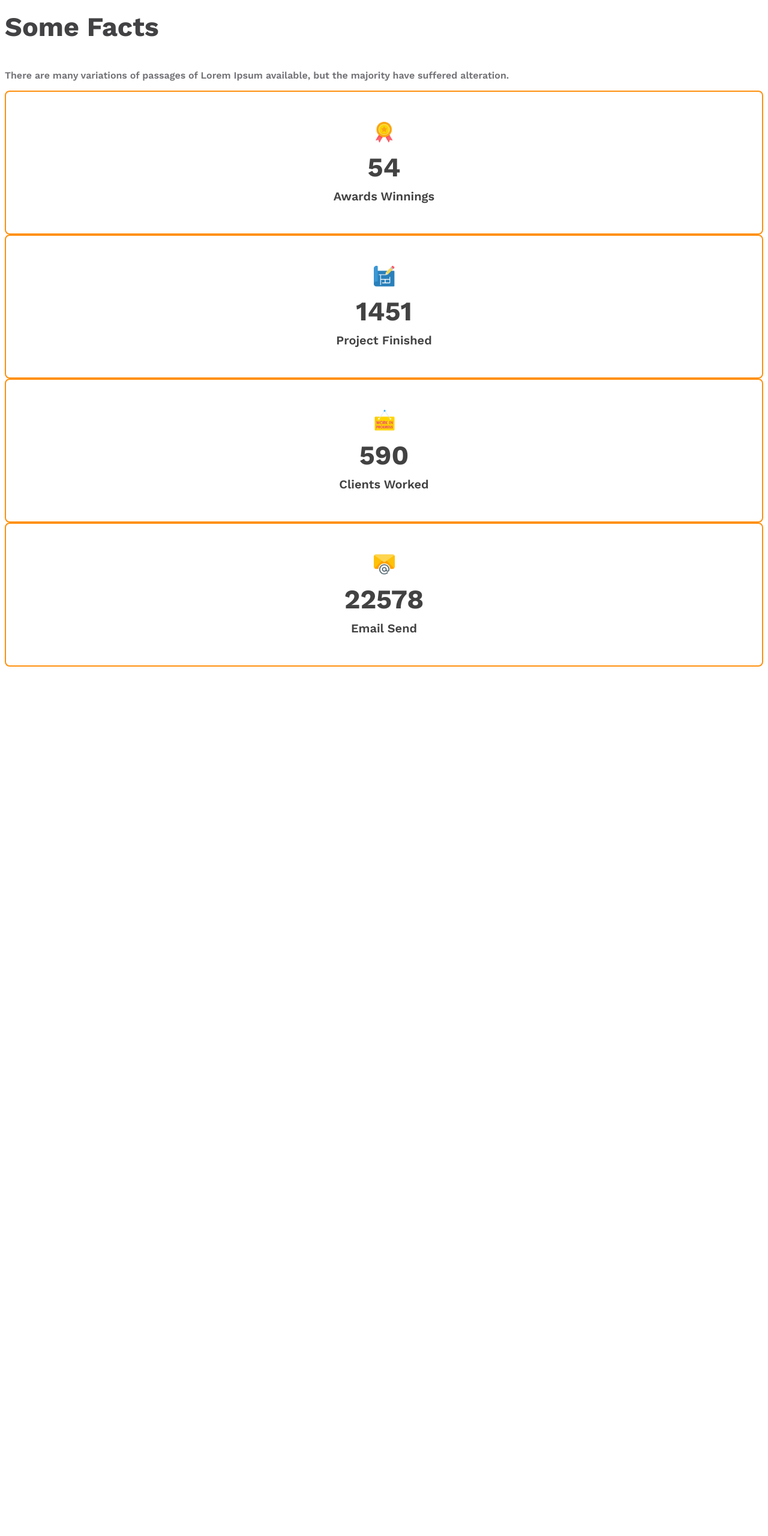
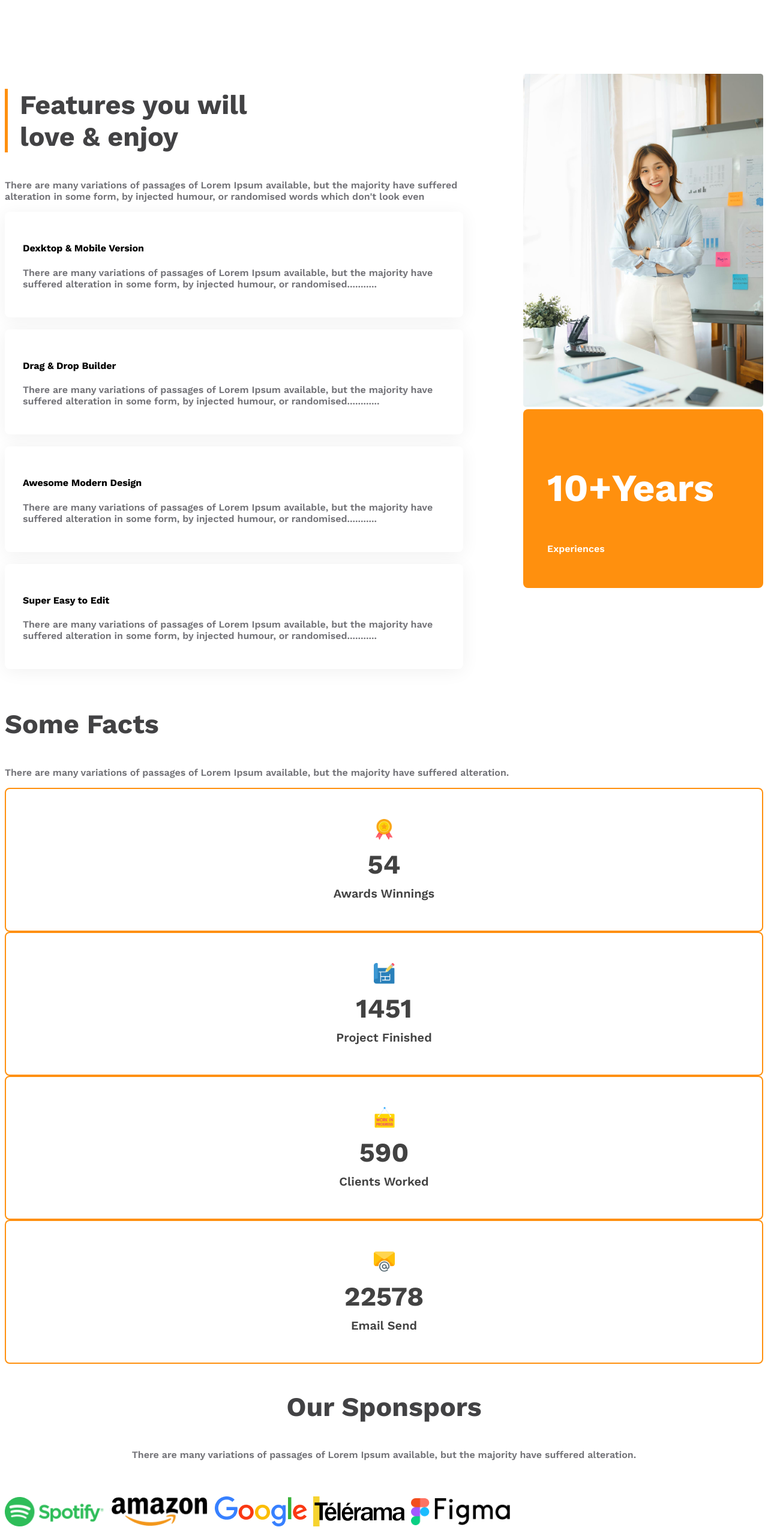
Before and after one commit to emonhosen0130/g3-architects-web, a plain HTML site: page index.html in a window 1280 px wide. Shown: the part 1520-4080 px from the top of the page at 60% size. Before the commit the page ends 2701 px from the top, so only its background shows below. Drawn offline with nearby package versions, Linux system fonts and the light colour scheme.

Commit message:
ten years  expeirences

```diff
--- a/index.html
+++ b/index.html
@@ -10,6 +10,11 @@
         .pro{
             height: 35px;
             width: 35px;
+        }
+        .sponsers-img-container{
+            height: 50px;
+            width: 85px;
+
         }
     </style>
 </head>
@@ -58,6 +63,33 @@
         </section>
         <!-- features section -->
         <section class="features">
+            <div class="feature-content">
+                <h3 class="section-title">Features you will <br> love & enjoy</h3>
+                <p class="text-light-gray">There are many variations of passages of Lorem Ipsum available, but the majority have suffered alteration in some form, by injected humour, or randomised words which don't look even</p>
+                <div class="card">
+                    <h4>Dexktop & Mobile Version</h4>
+                    <p class="text-light-gray">There are many variations of passages of Lorem Ipsum available, but the majority have suffered alteration in some form, by injected humour, or randomised...........</p>
+                </div>
+                <div class="card">
+                    <h4>Drag & Drop Builder</h4>
+                    <p class="text-light-gray">There are many variations of passages of Lorem Ipsum available, but the majority have suffered alteration in some form, by injected humour, or randomised............</p>
+                </div>
+                <div class="card">
+                    <h4>Awesome Modern Design</h4>
+                    <p class="text-light-gray">There are many variations of passages of Lorem Ipsum available, but the majority have suffered alteration in some form, by injected humour, or randomised...........</p>
+                </div>
+                <div class="card">
+                    <h4>Super Easy to Edit</h4>
+                    <p class="text-light-gray">There are many variations of passages of Lorem Ipsum available, but the majority have suffered alteration in some form, by injected humour, or randomised...........</p>
+                </div>
+            </div>
+            <div class="feature-img">
+                <img src="images/architect.png" alt="">
+                <div class="ten-years">
+                    <h2>10+Years</h2>
+                    <p>Experiences</p>
+                </div>
+            </div>
 
         </section>
         <!-- facts section -->
@@ -88,6 +120,19 @@
                 </div>
             </div>
         </section>
+        <!-- sponsar section -->
+        <section class="sponsors">
+            <h3 class="section-title">Our Sponspors</h3>
+            <p class="text-light-gray">There are many variations of passages of Lorem Ipsum available, but the majority have suffered alteration.</p>
+            <div class="sponsers-img-container">
+                <img src="images/sponsors/spotify.png " alt="">
+                <img src="images/sponsors/amazon.png " alt="">
+                <img src="images/sponsors/google.png " alt="">
+                <img src="images/sponsors/telerama.png " alt="">
+                <img src="images/sponsors/figma.png " alt="">
+
+            </div>
+        </section>
     </main>
     <footer>
 
--- a/styles/architecs.css
+++ b/styles/architecs.css
@@ -110,15 +110,46 @@ main {
     font-weight: 700;
 }
 
+.features {
+    margin-top: 130px;
+    display: flex;
+    gap: 100px;
+}
+
+.features .section-title {
+    border-left: 5px solid #FF900E;
+    padding-left: 20px;
+
+}
+
+.feature-content .card {
+    padding: 30px;
+    margin-bottom: 20px;
+    border-radius: 8px;
+    background: #FFF;
+    box-shadow: 0px 4px 30px 0px rgba(0, 0, 0, 0.06);
+}
+
+.ten-years {
+    border-radius: 8px;
+    background: #FF900E;
+    color: #FFF;
+    width: 320px;
+    padding: 40px;
+}
+.ten-years h2{
+    font-size:4rem;
+}
+
 /* facts section */
 
 .facts-card-container {
     display: contents;
-   justify-content: space-around;
+    justify-content: space-around;
 
 }
 
-.facts-card-container  .card{
+.facts-card-container .card {
     border-radius: 8px;
     border: 2px solid #FF900E;
     text-align: center;
@@ -140,9 +171,24 @@ main {
 
 }
 
+/* sponsars styles */
+.sponsors {
+    text-align: center;
+}
 
+.sponsers-img-container {
 
+    margin-top: 50px;
 
+    justify-content: space-evenly;
+    align-items: center;
+    gap: 10px;
+    display: flex;
+}
+
+.sponsers-img-container img {
+    width: 165px;
+}
 
 
 
@@ -159,7 +205,9 @@ main {
     }
 
     nav,
-    .teams-container {
+    .teams-container,
+    .facts-card-container,
+    .sponsers-img-container {
         flex-direction: column;
 
     }
@@ -168,9 +216,14 @@ main {
         grid-template-columns: 1fr;
     }
 
-    .teams-content {
+    .teams-content,
+    .facts-card-container {
         padding-left: 20px;
         padding-right: 20px;
+    }
+
+    .facts-card-container {
+        gap: 20px;
     }
 }
 
@@ -180,7 +233,7 @@ main {
     }
 
     nav,
-    .teams-container {
+    .teams-container .sponsers-img-container {
         flex-direction: column;
     }
 }
```
